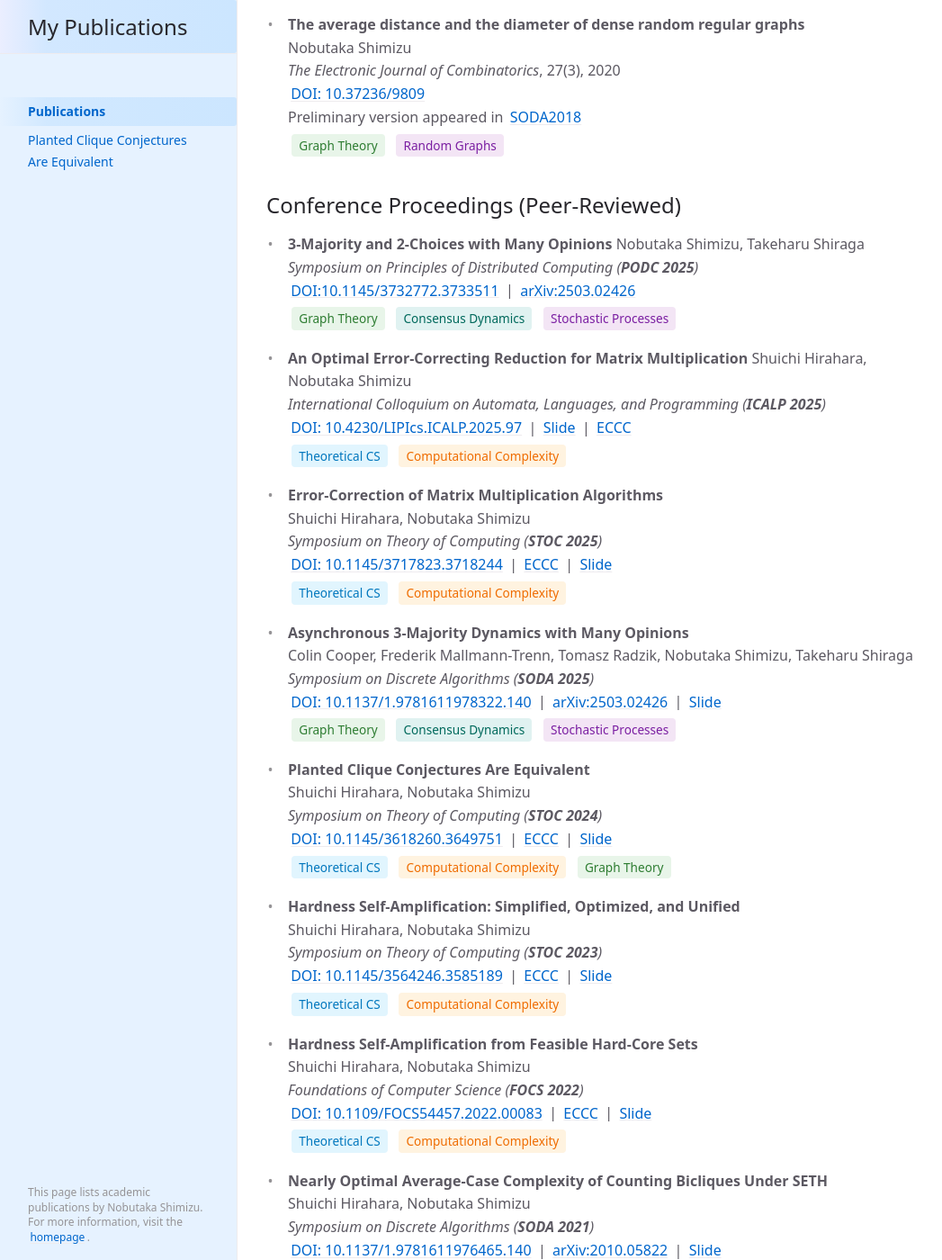
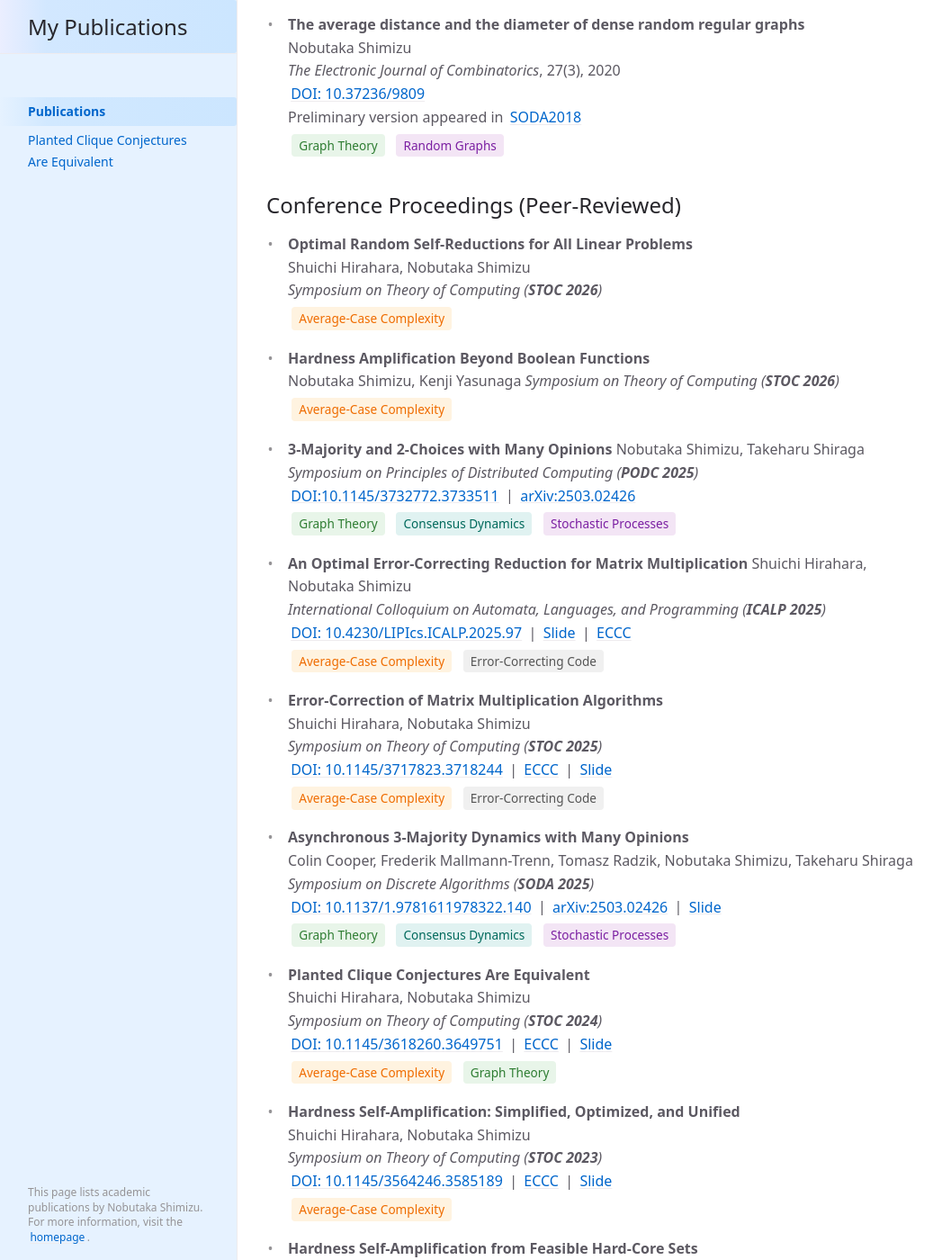
Before and after one commit to NobutakaShimizu/mypapers, a Jekyll site: the page built from index.md, in a window 1280 px wide and 1400 px high, scrolled down 1045 px. Shown: the whole window at 90% size, without its empty margins (0-1047 px from the left). Built offline with Jekyll 4.4.1, drawn with Linux system fonts in a browser that asks for light colours; cached includes are drawn as plain includes; some of the changed text lies outside the part shown.

Commit message:
学術出版物リストに新たに2件の会議論文を追加し、関連するタグを更新。また、既存の論文に対してもタグの整備を行い、情報の整合性を強化。これにより、研究成果へのアクセスが向上した。

```diff
--- a/index.md
+++ b/index.md
@@ -23,7 +23,7 @@ This publication list includes peer-reviewed journal articles, conference procee
   *Random Structures & Algorithms*, 65(4), pp.613-643, 2024  <br>
   [DOI: 10.1002/rsa.21224](https://onlinelibrary.wiley.com/doi/abs/10.1002/rsa.21224) | [arXiv (2022)](https://arxiv.org/abs/2002.07411) | [Slide](https://speakerdeck.com/nobushimi/quasi-majority-functional-voting-on-expander-graphs) <br>
   Preliminary version appeared in [ICALP2020](https://drops.dagstuhl.de/entities/document/10.4230/LIPIcs.ICALP.2020.97)  <br>
-  <span class="paper-tag graphs">Graph Theory</span> <span class="paper-tag consensus">Consensus Dynamics</span> <span class="paper-tag randomized">Stochastic Processes</span>
+  <span class="paper-tag graphs">Graph Theory</span> <span class="paper-tag consensus">Consensus Dynamics</span> <span class="paper-tag randomized">Stochastic Processes</span> <span class="paper-tag expander">Expander</span>
 
 - **Reversible Random Walks on Dynamic Graphs**
   Nobutaka Shimizu and Takeharu Shiraga
@@ -47,6 +47,16 @@ This publication list includes peer-reviewed journal articles, conference procee
 
 ## Conference Proceedings (Peer-Reviewed)
 
+- **Optimal Random Self-Reductions for All Linear Problems**
+  Shuichi Hirahara, Nobutaka Shimizu
+  *Symposium on Theory of Computing (**STOC 2026**)*   <br>
+<span class="paper-tag complexity">Average-Case Complexity</span>
+
+- **Hardness Amplification Beyond Boolean Functions**
+  Nobutaka Shimizu, Kenji Yasunaga
+  *Symposium on Theory of Computing (**STOC 2026**)*   <br>
+<span class="paper-tag complexity">Average-Case Complexity</span>
+
 - **3-Majority and 2-Choices with Many Opinions**
   Nobutaka Shimizu, Takeharu Shiraga
   *Symposium on Principles of Distributed Computing (**PODC 2025**)* <br>
@@ -57,14 +67,14 @@ This publication list includes peer-reviewed journal articles, conference procee
   Shuichi Hirahara, Nobutaka Shimizu
   *International Colloquium on Automata, Languages, and Programming (**ICALP 2025**)* <br>
   [DOI: 10.4230/LIPIcs.ICALP.2025.97](https://drops.dagstuhl.de/entities/document/10.4230/LIPIcs.ICALP.2025.97) | [Slide](https://nobutakashimizu.github.io/icalp25_slide/1) | [ECCC](https://eccc.weizmann.ac.il/report/2025/066/) <br>
-  <span class="paper-tag theory">Theoretical CS</span> <span class="paper-tag complexity">Computational Complexity</span>
+<span class="paper-tag complexity">Average-Case Complexity</span> <span class="paper-tag code">Error-Correcting Code</span>
 
 - **Error-Correction of Matrix Multiplication Algorithms**
   Shuichi Hirahara, Nobutaka Shimizu
   *Symposium on Theory of Computing (**STOC 2025**)*   <br>
   [DOI: 10.1145/3717823.3718244](https://dl.acm.org/doi/10.1145/3717823.3718244) |
   [ECCC](https://eccc.weizmann.ac.il/report/2024/026/) | [Slide](https://nobutakashimizu.github.io/stoc25_slide)  <br>
-  <span class="paper-tag theory">Theoretical CS</span> <span class="paper-tag complexity">Computational Complexity</span>
+<span class="paper-tag complexity">Average-Case Complexity</span> <span class="paper-tag code">Error-Correcting Code</span>
 
 - **Asynchronous 3-Majority Dynamics with Many Opinions**
   Colin Cooper, Frederik Mallmann-Trenn, Tomasz Radzik, Nobutaka Shimizu, Takeharu Shiraga
@@ -76,25 +86,25 @@ This publication list includes peer-reviewed journal articles, conference procee
   Shuichi Hirahara, Nobutaka Shimizu
   *Symposium on Theory of Computing (**STOC 2024**)*
   [DOI: 10.1145/3618260.3649751](https://dl.acm.org/doi/abs/10.1145/3618260.3649751) | [ECCC](https://eccc.weizmann.ac.il/report/2024/058/) | [Slide](https://speakerdeck.com/nobushimi/planted-clique-conjectures-are-equivalent)
-  <span class="paper-tag theory">Theoretical CS</span> <span class="paper-tag complexity">Computational Complexity</span> <span class="paper-tag graphs">Graph Theory</span>
+<span class="paper-tag complexity">Average-Case Complexity</span> <span class="paper-tag graphs">Graph Theory</span>
 
 - **Hardness Self-Amplification: Simplified, Optimized, and Unified**
   Shuichi Hirahara, Nobutaka Shimizu
   *Symposium on Theory of Computing (**STOC 2023**)*
   [DOI: 10.1145/3564246.3585189](https://dl.acm.org/doi/10.1145/3564246.3585189) | [ECCC](https://eccc.weizmann.ac.il/report/2023/026/) | [Slide](https://speakerdeck.com/nobushimi/hardness-self-amplification-simplified-optimized-and-unified)
-  <span class="paper-tag theory">Theoretical CS</span> <span class="paper-tag complexity">Computational Complexity</span>
+<span class="paper-tag complexity">Average-Case Complexity</span>
 
 - **Hardness Self-Amplification from Feasible Hard-Core Sets**
   Shuichi Hirahara, Nobutaka Shimizu
   *Foundations of Computer Science (**FOCS 2022**)*
   [DOI: 10.1109/FOCS54457.2022.00083](https://ieeexplore.ieee.org/document/9996925) | [ECCC](https://eccc.weizmann.ac.il/report/2022/108/) | [Slide](https://speakerdeck.com/nobushimi/hardness-self-amplification-from-feasible-hard-core-sets)
-  <span class="paper-tag theory">Theoretical CS</span> <span class="paper-tag complexity">Computational Complexity</span>
+<span class="paper-tag complexity">Average-Case Complexity</span>
 
 - **Nearly Optimal Average-Case Complexity of Counting Bicliques Under SETH**
   Shuichi Hirahara, Nobutaka Shimizu
   *Symposium on Discrete Algorithms (**SODA 2021**)*
   [DOI: 10.1137/1.9781611976465.140](https://epubs.siam.org/doi/10.1137/1.9781611976465.140) | [arXiv:2010.05822](https://arxiv.org/abs/2010.05822) | [Slide](https://speakerdeck.com/nobushimi/nearly-optimal-average-case-complexity-of-counting-bicliques-under-seth)
-  <span class="paper-tag theory">Theoretical CS</span> <span class="paper-tag complexity">Computational Complexity</span> <span class="paper-tag graphs">Graph Theory</span>
+<span class="paper-tag complexity">Average-Case Complexity</span> <span class="paper-tag graphs">Graph Theory</span>
 
 - **How Many Vertices Does a Random Walk Miss in a Network with Moderately Increasing the Number of Vertices?**
   Shuji Kijima, Nobutaka Shimizu, Takeharu Shiraga
@@ -106,7 +116,7 @@ This publication list includes peer-reviewed journal articles, conference procee
   Nobutaka Shimizu, Takeharu Shiraga
   *International Colloquium on Automata, Languages, and Programming (**ICALP 2020**)*
   [DOI: 10.4230/LIPIcs.ICALP.2020.97](https://drops.dagstuhl.de/entities/document/10.4230/LIPIcs.ICALP.2020.97) | [arXiv:2002.07411](https://arxiv.org/abs/2002.07411)
-  <span class="paper-tag graphs">Graph Theory</span> <span class="paper-tag consensus">Consensus Dynamics</span> <span class="paper-tag randomized">Stochastic Processes</span>
+  <span class="paper-tag graphs">Graph Theory</span> <span class="paper-tag consensus">Consensus Dynamics</span> <span class="paper-tag randomized">Stochastic Processes</span> <span class="paper-tag expander">Expander</span>
 
 - **Phase Transitions of Best-of-Two and Best-of-Three on Stochastic Block Models**
   Nobutaka Shimizu, Takeharu Shiraga
@@ -124,7 +134,7 @@ This publication list includes peer-reviewed journal articles, conference procee
   Nobutaka Shimizu, Ryuhei Mori
   *Symposium on Networks-on-Chip (**NOCS 2016**)*
   [DOI: 10.1109/NOCS.2016.7579335](https://ieeexplore.ieee.org/document/7579335/) | [arXiv:1606.05119](https://arxiv.org/abs/1606.05119)
-  <span class="paper-tag graphs">Graph Theory</span> <span class="paper-tag theory">Network Theory</span>
+  <span class="paper-tag graphs">Graph Theory</span>
 
 ## Other Publications
 
```
Also changed, not shown: 2 other files.
